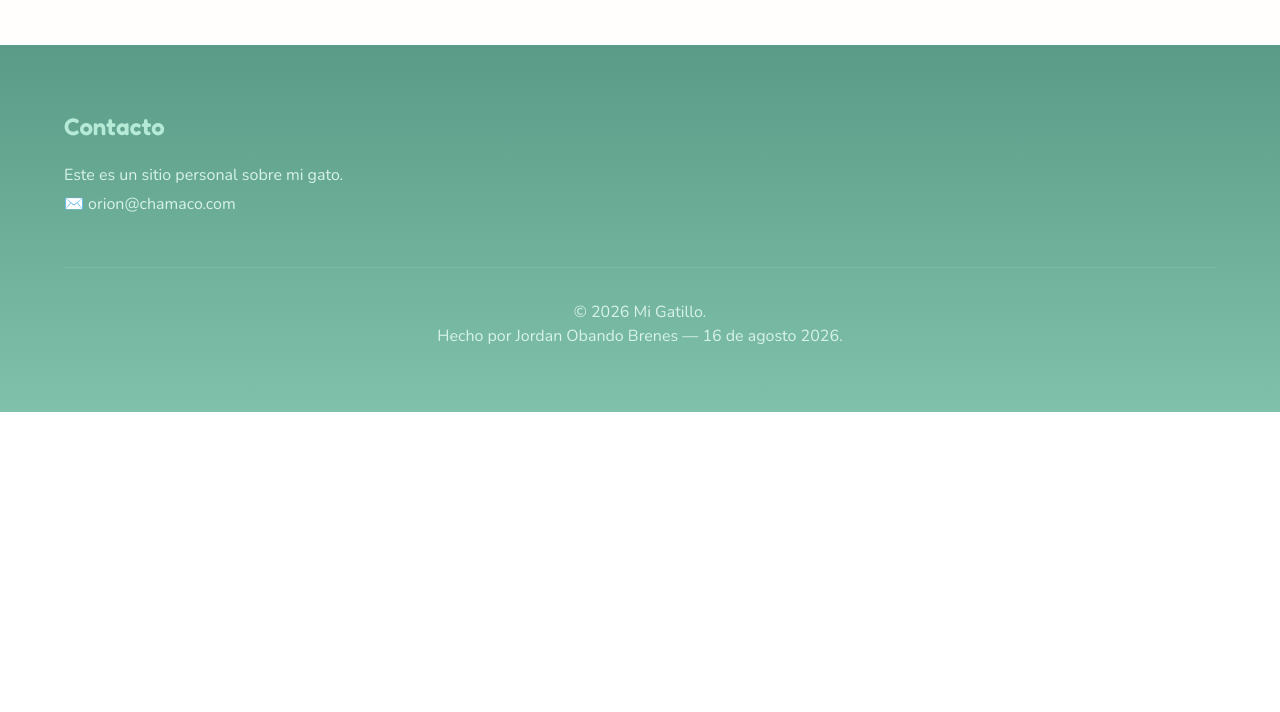
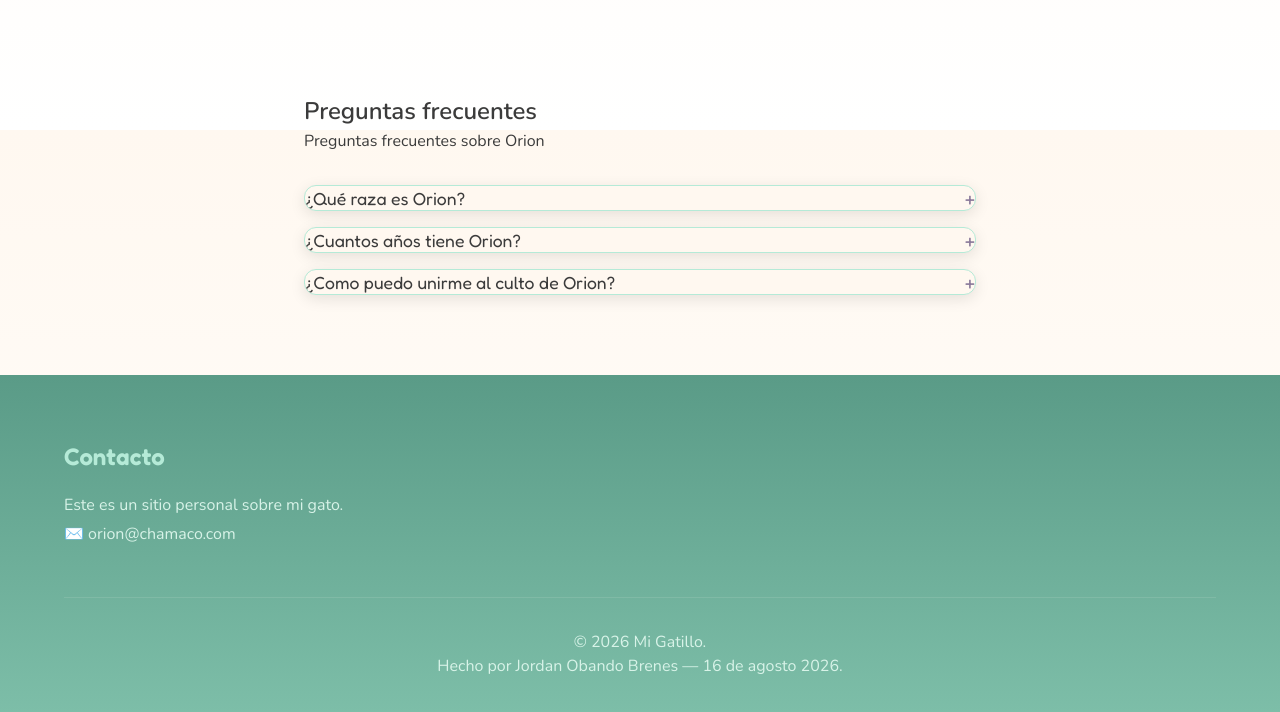
Before and after one commit to JorBrenesJ/CI0126_C25597, a plain HTML site: page Tarea1/index.html in a window 1280 px wide. Shown: the part 1470-2182 px from the top of the page. Before the commit the page ends 1882 px from the top, so only its background shows below. Drawn offline with nearby package versions, Linux system fonts and the light colour scheme.

Commit message:
accordion

```diff
--- a/Tarea1/index.html
+++ b/Tarea1/index.html
@@ -109,7 +109,42 @@
             </div>
 
         </section>
+
+        <section class="faq" id="faq">
+            <h2 class="section-title">Preguntas frecuentes</h2>
+            <p class="section-subtitle">Preguntas frecuentes sobre Orion</p>
+
+            <div class="accordion">
+                <div class="accordion-item">
+                    <button class="accordion-header">¿Qué raza es Orion?
+                        <span class="accordion-icon">+</span>
+                    </button>
+                    <div class="accordion-content">
+                        <p>Orion es un gato raza gato</p>
+                    </div>
+                </div>
+
+                <div class="accordion-item">
+                    <button class="accordion-header">¿Cuantos años tiene Orion?
+                        <span class="accordion-icon">+</span>
+                    </button>
+                    <div class="accordion-content">
+                        <p>Orion tiene 5 años</p>
+                    </div>
+                </div>
+
+                <div class="accordion-item">
+                    <button class="accordion-header">¿Como puedo unirme al culto de Orion?
+                        <span class="accordion-icon">+</span>
+                    </button>
+                    <div class="accordion-content">
+                        <p>Solo debes llenar el formulario en la seccion "Unete al culto"</p>
+                    </div>
+                </div>
+            </div>
+        </section>
         <script src="js/main.js"></script>
+
     </main>
 
     <footer id="contact">
--- a/Tarea1/js/main.js
+++ b/Tarea1/js/main.js
@@ -3,6 +3,7 @@ const modal = document.querySelector('.modal');
 const cultForm = document.querySelector('.cult-form');
 const toggleBtn = document.getElementById('toggle-btn');
 const orionLikes = document.getElementById('Orion-likes');
+const accordionItems = document.querySelectorAll('.accordion-item');
 
 openModal.addEventListener('click', (e) => {
     e.preventDefault();
@@ -26,3 +27,24 @@ cultForm.addEventListener('submit', (e) => {
 toggleBtn.addEventListener('click', () => {
     orionLikes.classList.toggle('hidden');
 });
+
+accordionItems.forEach(item => {
+
+    const header = item.querySelector('.accordion-header');
+    const content = item.querySelector('.accordion-content');
+
+    header.addEventListener('click', () => {
+
+        const isActive = item.classList.contains('active');
+
+        accordionItems.forEach(i => {
+            i.classList.remove('active');
+            i.querySelector('.accordion-content').style.maxHeight = null;
+        });
+
+        if (!isActive) {
+            item.classList.add('active');
+            content.style.maxHeight = content.scrollHeight + 'px';
+        }
+    });
+});
--- a/Tarea1/styles.css
+++ b/Tarea1/styles.css
@@ -167,6 +167,78 @@ nav a.active,nav a:hover{background:var(--accent);color:#fff}
 
 .toggle-btn{background:#fff;border:1px solid #eee;color:var(--dark)}
 
+.faq{
+	max-width: 800px;
+	margin: 4rem auto;
+	padding: 1rem 5%;
+}
+
+.accordion {
+	display: flex;
+	flex-direction:column;
+	gap: 1rem;
+	margin-top: 2rem;
+}
+
+.accordion-item{
+	background-color: var(--cream);
+	border: 1px solid var(--accent);
+	border-radius: 12px;
+	overflow: hidden;
+	box-shadow: 0 4px 15px rgba(0, 0, 0, 0.1);
+}
+
+.accordion-header {
+	width: 100%;
+	background: none;
+	border: none;
+	padding: 1.2rem 1.5 rem;
+	font-family: 'Fredoka', sans-serif;
+	font-size: 1.1rem;
+	color: var(--dark);
+	text-align: left;
+	cursor: pointer;
+	display: flex;
+	justify-content: space-between;
+	align-items: center;
+	transition: background-color 0.3s ease;
+}
+
+.accordion-header:hover {
+	background-color: var(--mint-light);
+}
+
+.accordion-icon {
+	font-size: 1.2rem;
+	color: var(--muted);
+	transition: transform 0.3s ease;
+	flex-shrink: 0;
+	margin-left: 1rem;
+}
+
+.accordion-item.active .accordion-icon {
+	transform: rotate(45deg);
+}
+
+.accordion-content {
+	max-height: 0;
+	overflow: hidden;
+	transition: max-height 0.3s ease, padding 0.3s ease;
+	padding: 0 1.5rem;
+}
+
+.accordion-content p{
+	color: var(--muted);
+	font-size: 1rem;
+	line-height: 1.7;
+	padding-bottom: 1.2rem;
+}
+
+.accordion-item.active .accordion-content {
+	padding: 0 1.5rem;
+}
+
+
 /* Footer */
 footer{padding:4rem 5%;background:linear-gradient(180deg, #5A9B87 0%, #6DAE99 50%, #80C1AB 100%);color:var(--cream);text-align:center}
 .footer-content{max-width:1200px;margin:0 auto}
```
